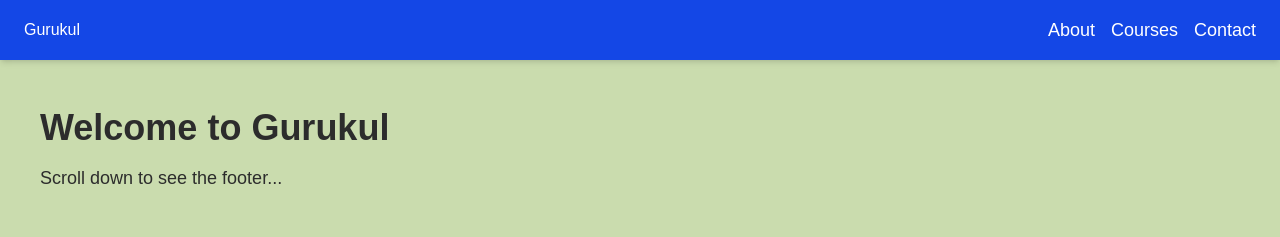
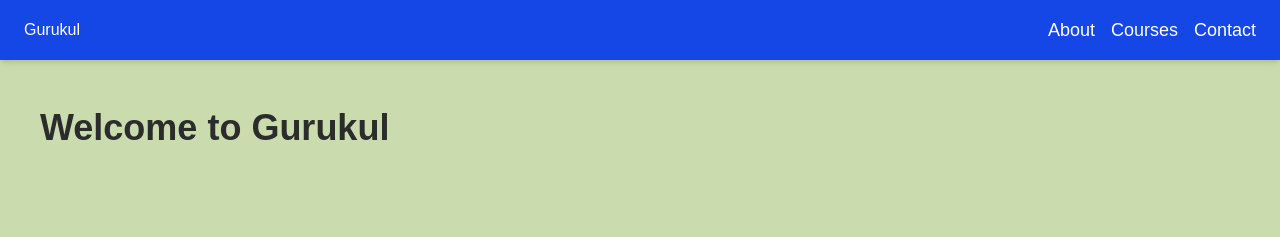
Before and after one commit to W-OK-E/gurukul_site, a Next.js app: page / in a window 1280 px wide. Shown: the top 237 px of the page. Built offline with nearby package versions, Linux system fonts and the light colour scheme.

Commit message:
Checking if push access is available from CodeSandbox

```diff
--- a/src/app/page.tsx
+++ b/src/app/page.tsx
@@ -1,17 +1,15 @@
 import Hero from "@/components/Hero";
-
 
 export default function Home() {
   return (
     <div className="p-6">
       <h1 className="text-4xl font-bold mb-4">Welcome to Gurukul</h1>
-      <p className="text-lg mb-6">Scroll down to see the footer...</p>
 
       <main>
         <Hero />
       </main>
       {/* Temporary filler */}
-      <div style={{ height: '150vh', background: '#E1E9C9' }}></div>
+      <div style={{ height: "150vh", background: "#E1E9C9" }}></div>
 
       <p className="mt-4">End of content!</p>
     </div>
```
